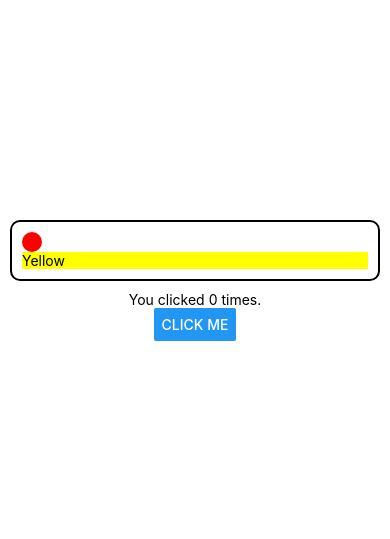
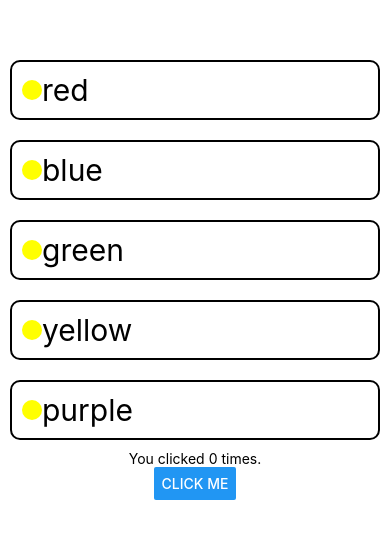
Before and after one commit to kirakirakira/ubiquitous-fiesta, a React Native app: screen / in a window 390 px wide. Shown: the part 147-686 px from the top of the page. Built offline with nearby package versions, Linux system fonts and the light colour scheme.

Commit message:
extracted component

```diff
--- a/App.js
+++ b/App.js
@@ -1,5 +1,6 @@
 import React, { useState } from "react";
-import { Text, View, Button, StyleSheet, TouchableHighlight } from "react-native";
+import { Text, View, Button, StyleSheet } from "react-native";
+import ColorButton from "./components/ColorButton";
 
 export default function App() {
   const [backgroundColor, setBackgroundColor] = useState("white");
@@ -7,15 +8,11 @@
 
   return (
     <View style={[styles.container, { backgroundColor }]}>
-      <TouchableHighlight style={styles.button}
-        onPress={() => setBackgroundColor("yellow")}
-        underlayColor="orange"
-      >
-        <View>
-          <View style={styles.sample} />
-          <Text style={styles.buttonText, { backgroundColor: "yellow" }}>Yellow</Text>
-        </View>
-      </TouchableHighlight>
+      <ColorButton backgroundColor="red" onPress={setBackgroundColor}/>
+      <ColorButton backgroundColor="blue" onPress={setBackgroundColor}/>
+      <ColorButton backgroundColor="green" onPress={setBackgroundColor}/>
+      <ColorButton backgroundColor="yellow" onPress={setBackgroundColor}/>
+      <ColorButton backgroundColor="purple" onPress={setBackgroundColor}/>
       <Text>You clicked {count} times.</Text>
       <Button title="Click me" onPress={() => setCount(count + 1)}></Button>
     </View>
@@ -28,22 +25,5 @@
     display: "flex",
     justifyContent: "center",
     alignItems: "center"
-  },
-  button: {
-    margin: 10,
-    padding: 10,
-    borderWidth: 2,
-    borderRadius: 10,
-    alignSelf: "stretch",
-  },
-  buttonText: {
-    fontSize: 30,
-    textAlign: "center"
-  },
-  sample: {
-    height: 20,
-    width: 20,
-    borderRadius: 10,
-    backgroundColor: "red"
   }
 });
--- /dev/null
+++ b/components/ColorButton.js
@@ -0,0 +1,41 @@
+import React from "react";
+import { Text, View, TouchableHighlight, StyleSheet } from "react-native";
+
+export default function ColorButton({ backgroundColor, onPress = f => f }) {
+    return (
+        <TouchableHighlight style={styles.button}
+            onPress={() => onPress(backgroundColor)}
+            underlayColor="orange"
+        >
+            <View style={styles.row}>
+                <View style={[styles.sample, {backgroundColor: "yellow" }]}/>
+                <Text style={styles.buttonText}>{backgroundColor}</Text>
+            </View>
+        </TouchableHighlight>
+    )
+}
+
+const styles = StyleSheet.create({
+    button: {
+      margin: 10,
+      padding: 10,
+      borderWidth: 2,
+      borderRadius: 10,
+      alignSelf: "stretch",
+      backgroundColor: "rgba(255, 255, 255, 0.8)"
+    },
+    buttonText: {
+      fontSize: 30,
+      textAlign: "center"
+    },
+    row: {
+        flexDirection: "row",
+        alignItems: "center"
+    },
+    sample: {
+      height: 20,
+      width: 20,
+      borderRadius: 10,
+      backgroundColor: "white"
+    }
+  });
```
